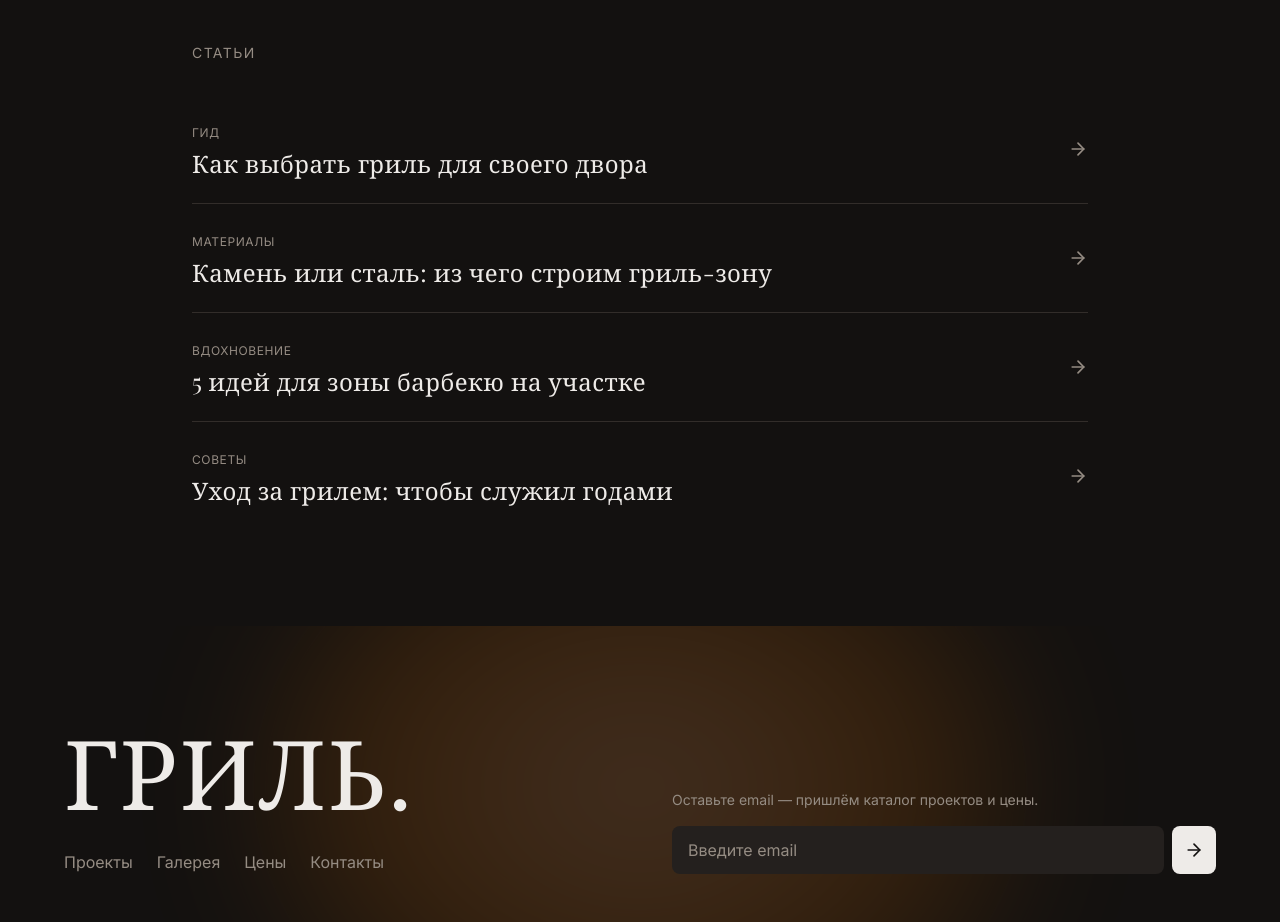
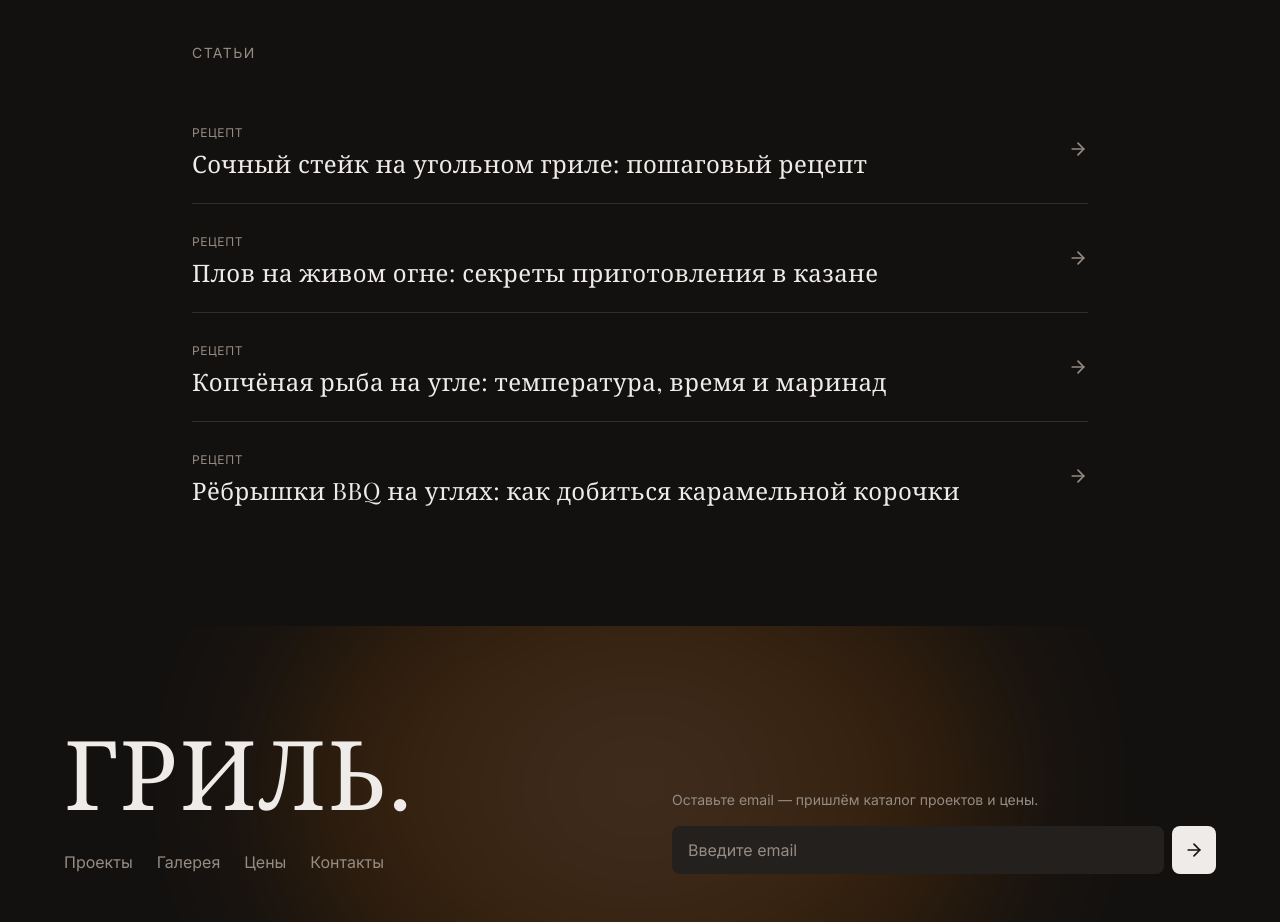
Before and after one commit to pr-poehali-dev/project-zenith-2259, a React (Vite) app: page / in a window 1280 px wide. Shown: the part 5120-6042 px from the top of the page. Built offline with nearby package versions, Linux system fonts and the light colour scheme; a web font is replaced by a local one.

Commit message:
В графе статьи оставь только статьи про рецепты угольного гриля

```diff
--- a/src/components/sections/insights-section.tsx
+++ b/src/components/sections/insights-section.tsx
@@ -5,23 +5,23 @@ import { ArrowRight } from "lucide-react"
 
 const articles = [
   {
-    title: "Как выбрать гриль для своего двора",
-    category: "Гид",
+    title: "Сочный стейк на угольном гриле: пошаговый рецепт",
+    category: "Рецепт",
     image: "https://cdn.poehali.dev/projects/0f38cad7-41f9-4580-b888-74ae2b70090e/bucket/a24b30bb-703d-402b-a2c6-b4fc071e0a97.jpg",
   },
   {
-    title: "Камень или сталь: из чего строим гриль-зону",
-    category: "Материалы",
+    title: "Плов на живом огне: секреты приготовления в казане",
+    category: "Рецепт",
     image: "https://cdn.poehali.dev/projects/0f38cad7-41f9-4580-b888-74ae2b70090e/bucket/cc324f0e-2567-44f9-bb15-9cae4d0027c7.jpg",
   },
   {
-    title: "5 идей для зоны барбекю на участке",
-    category: "Вдохновение",
+    title: "Копчёная рыба на угле: температура, время и маринад",
+    category: "Рецепт",
     image: "https://cdn.poehali.dev/projects/0f38cad7-41f9-4580-b888-74ae2b70090e/bucket/4c6ff495-affd-4b84-a280-aecd40241fb9.jpg",
   },
   {
-    title: "Уход за грилем: чтобы служил годами",
-    category: "Советы",
+    title: "Рёбрышки BBQ на углях: как добиться карамельной корочки",
+    category: "Рецепт",
     image: "https://cdn.poehali.dev/projects/0f38cad7-41f9-4580-b888-74ae2b70090e/bucket/5107913f-fd2b-4238-a148-f3fdabad3a7e.jpg",
   },
 ]
```
